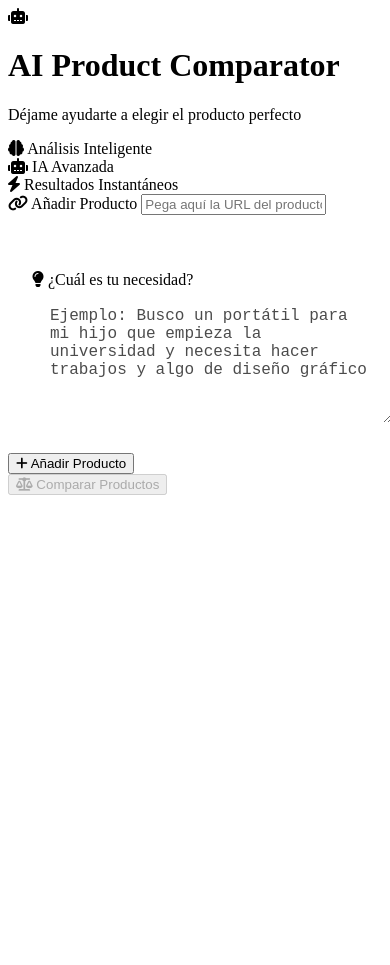
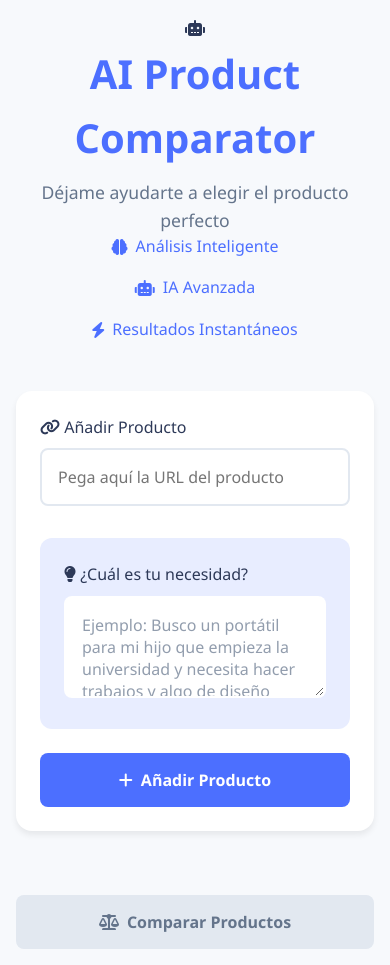
Before and after one commit to Gonkasevilla/comparador, a website: page public/index.html in a window 390 px wide. Before the commit the page ends 844 px from the top, so only its background shows below. Drawn offline with nearby package versions, Linux system fonts and the light colour scheme.

Commit message:
Update style.css

```diff
--- a/public/style.css
+++ b/public/style.css
@@ -1,6 +1,107 @@
-/* Mantener todo el CSS existente y añadir al final: */
+:root {
+    --primary-color: #4C6FFF;
+    --primary-light: #E8EDFF;
+    --primary-dark: #3B5BDB;
+    --success-color: #22C55E;
+    --error-color: #EF4444;
+    --text-color: #2D3958;
+    --text-light: #64748B;
+    --background: #F7F9FC;
+    --shadow-sm: 0 2px 4px rgba(0, 0, 0, 0.05);
+    --shadow-md: 0 4px 6px rgba(0, 0, 0, 0.07);
+    --shadow-lg: 0 10px 15px rgba(0, 0, 0, 0.1);
+}
 
-/* Estilos para el campo de contexto */
+* {
+    margin: 0;
+    padding: 0;
+    box-sizing: border-box;
+    font-family: 'Segoe UI', system-ui, -apple-system, sans-serif;
+}
+
+body {
+    background-color: var(--background);
+    color: var(--text-color);
+    line-height: 1.6;
+    padding: 2rem;
+}
+
+.container {
+    max-width: 800px;
+    margin: 0 auto;
+}
+
+/* Encabezado */
+.app-header {
+    text-align: center;
+    margin-bottom: 3rem;
+    animation: fadeIn 0.5s ease-out;
+}
+
+.app-header h1 {
+    font-size: 2.5rem;
+    color: var(--primary-color);
+    margin-bottom: 0.5rem;
+    font-weight: 600;
+}
+
+.app-header p {
+    color: var(--text-light);
+    font-size: 1.1rem;
+}
+
+/* Features */
+.features {
+    display: flex;
+    justify-content: center;
+    gap: 2rem;
+    margin-bottom: 3rem;
+}
+
+.feature {
+    display: flex;
+    align-items: center;
+    gap: 0.5rem;
+    color: var(--primary-color);
+    font-weight: 500;
+}
+
+/* Formulario */
+.comparison-form {
+    background: white;
+    padding: 2rem;
+    border-radius: 1rem;
+    box-shadow: var(--shadow-md);
+    margin-bottom: 2rem;
+}
+
+.input-group {
+    margin-bottom: 1.5rem;
+}
+
+.input-group label {
+    display: block;
+    margin-bottom: 0.5rem;
+    color: var(--text-color);
+    font-weight: 500;
+}
+
+input {
+    width: 100%;
+    padding: 1rem;
+    border: 2px solid #E2E8F0;
+    border-radius: 0.5rem;
+    font-size: 1rem;
+    transition: all 0.3s ease;
+}
+
+input:focus {
+    outline: none;
+    border-color: var(--primary-color);
+    box-shadow: 0 0 0 3px var(--primary-light);
+}
+
+/* Campo de contexto */
 .context-group {
     background-color: var(--primary-light);
     border-radius: 0.75rem;
@@ -23,6 +124,7 @@ textarea {
     background-color: white;
     resize: vertical;
     transition: all 0.3s ease;
+    font-family: inherit;
 }
 
 textarea:focus {
@@ -36,7 +138,106 @@ textarea::placeholder {
     opacity: 0.7;
 }
 
-/* Estado de carga mejorado */
+/* Botones */
+.add-product-btn, .compare-btn {
+    width: 100%;
+    padding: 1rem;
+    border: none;
+    border-radius: 0.5rem;
+    font-size: 1rem;
+    font-weight: 600;
+    cursor: pointer;
+    display: flex;
+    align-items: center;
+    justify-content: center;
+    gap: 0.5rem;
+    transition: all 0.3s ease;
+}
+
+.add-product-btn {
+    background-color: var(--primary-color);
+    color: white;
+}
+
+.add-product-btn:hover {
+    background-color: var(--primary-dark);
+    transform: translateY(-1px);
+    box-shadow: var(--shadow-md);
+}
+
+.compare-btn {
+    background-color: #E2E8F0;
+    color: var(--text-light);
+    cursor: not-allowed;
+    margin-top: 1rem;
+}
+
+.compare-btn.active {
+    background-color: var(--success-color);
+    color: white;
+    cursor: pointer;
+}
+
+.compare-btn.active:hover {
+    transform: translateY(-1px);
+    box-shadow: var(--shadow-md);
+}
+
+/* Lista de productos */
+.products-list {
+    display: grid;
+    gap: 1rem;
+    margin: 2rem 0;
+}
+
+.product-card {
+    background-color: white;
+    border-radius: 0.5rem;
+    padding: 1rem;
+    box-shadow: var(--shadow-sm);
+    display: flex;
+    align-items: center;
+    justify-content: space-between;
+    gap: 1rem;
+    transition: all 0.3s ease;
+}
+
+.product-card:hover {
+    transform: translateY(-2px);
+    box-shadow: var(--shadow-md);
+}
+
+.product-info {
+    flex-grow: 1;
+}
+
+.product-name {
+    font-weight: 500;
+    color: var(--text-color);
+    margin-bottom: 0.25rem;
+}
+
+.product-url {
+    color: var(--text-light);
+    font-size: 0.9rem;
+}
+
+.delete-product {
+    background: none;
+    border: none;
+    color: var(--text-light);
+    cursor: pointer;
+    padding: 0.5rem;
+    border-radius: 0.25rem;
+    transition: all 0.3s ease;
+}
+
+.delete-product:hover {
+    color: var(--error-color);
+    background-color: #FEE2E2;
+}
+
+/* Estado de carga */
 .loading {
     text-align: center;
     padding: 2rem;
@@ -62,8 +263,56 @@ textarea::placeholder {
     animation: pulse 2s ease-in-out infinite;
 }
 
+/* Resultado del análisis */
+.comparison-content {
+    background: white;
+    padding: 2rem;
+    border-radius: 1rem;
+    box-shadow: var(--shadow-md);
+    margin-top: 2rem;
+    animation: slideUp 0.5s ease-out;
+}
+
+/* Animaciones */
+@keyframes spin {
+    to { transform: rotate(360deg); }
+}
+
 @keyframes pulse {
     0% { opacity: 0.6; }
     50% { opacity: 1; }
     100% { opacity: 0.6; }
 }
+
+@keyframes fadeIn {
+    from { opacity: 0; }
+    to { opacity: 1; }
+}
+
+@keyframes slideUp {
+    from {
+        opacity: 0;
+        transform: translateY(20px);
+    }
+    to {
+        opacity: 1;
+        transform: translateY(0);
+    }
+}
+
+/* Responsive */
+@media (max-width: 768px) {
+    body {
+        padding: 1rem;
+    }
+
+    .features {
+        flex-direction: column;
+        align-items: center;
+        gap: 1rem;
+    }
+
+    .comparison-form {
+        padding: 1.5rem;
+    }
+}
```
